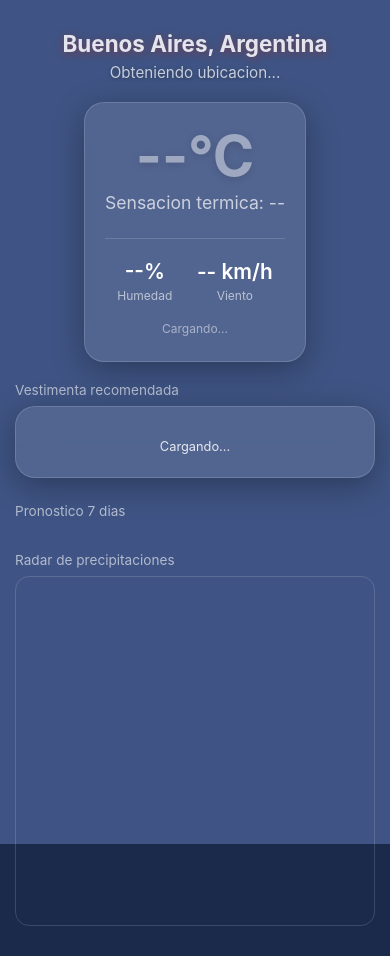
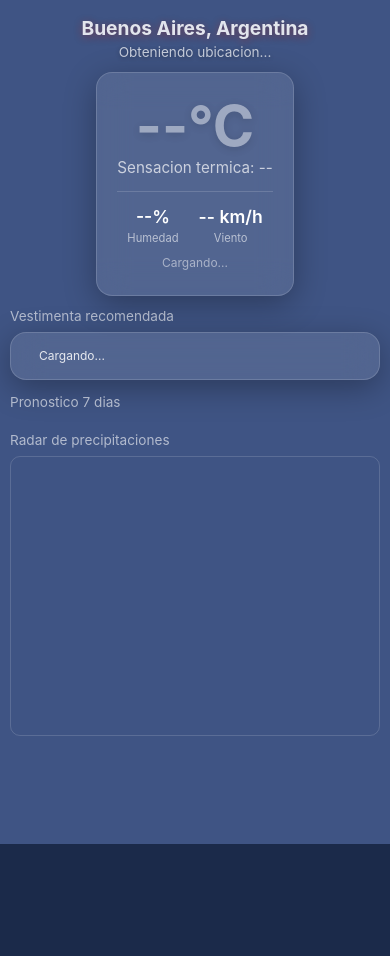
Before and after one commit to martinalonso0/clima-bsas, a plain HTML site: page index.html in a window 390 px wide. After the commit the page ends 844 px from the top, so only its background shows below. Drawn offline with nearby package versions, Linux system fonts and the light colour scheme.

Commit message:
Add responsive styles for various elements

```diff
--- a/styles.css
+++ b/styles.css
@@ -220,8 +220,42 @@ h1 { /* Estilo del título principal */
 .outfit-nombre { font-weight: 600; font-size: 0.9rem; margin-bottom: 6px; opacity: 1; }
 .outfit-item { margin: 3px 0; }
 @media (max-width: 750px) {
-    .top-row { flex-direction: column; align-items: center; }
-    .outfit-section { width: 100%; max-width: 420px; }
+    body { padding: 16px 10px; }
+    h1 { font-size: 1.2rem; margin-bottom: 4px; }
+    .clima-desc { font-size: 0.85rem; margin-bottom: 12px; }
+    .top-row { flex-direction: column; align-items: center; gap: 12px; }
+    .card { padding: 18px 16px; border-radius: 16px; }
+    .temp { font-size: 3.2rem; }
+    .sensacion { font-size: 0.95rem; margin: 4px 0 14px; }
+    .detalles { padding-top: 14px; }
+    .detalle-item .valor { font-size: 1.1rem; }
+    .detalle-item .label { font-size: 0.7rem; }
+    .update { margin-top: 10px; }
+    .outfit-section { width: 100%; }
+    .outfit-card {
+        flex-direction: row;
+        padding: 14px;
+        border-radius: 16px;
+        gap: 14px;
+        justify-content: flex-start;
+    }
+    #outfit-svg { margin-bottom: 0; flex-shrink: 0; }
+    .char-wrapper { width: 110px; height: 110px; }
+    .char-img { width: 90px; height: 90px; }
+    .char-acc { width: 26px; height: 26px; font-size: 1rem; }
+    .outfit-text { text-align: left; font-size: 0.75rem; line-height: 1.5; }
+    .outfit-nombre { font-size: 0.8rem; margin-bottom: 4px; }
+    .outfit-item { margin: 1px 0; }
+    .forecast-section { margin-top: 14px; }
+    .forecast { gap: 5px; }
+    .forecast-day { padding: 10px 6px; border-radius: 10px; min-width: 60px; }
+    .forecast-day .dia { font-size: 0.65rem; margin-bottom: 4px; }
+    .forecast-day .icono { font-size: 1.2rem; margin-bottom: 4px; }
+    .forecast-day .temps { font-size: 0.75rem; }
+    .forecast-day .lluvia { font-size: 0.6rem; margin-top: 4px; }
+    .radar-section { margin-top: 14px; }
+    #map { height: 280px; border-radius: 10px; }
+    .rain-alert { font-size: 0.78rem; padding: 8px 12px; margin-bottom: 8px; border-radius: 8px; }
 }
 .loading { animation: pulse 1.5s infinite; }
 @keyframes pulse { 0%,100% { opacity: 1; } 50% { opacity: 0.4; } }
```
